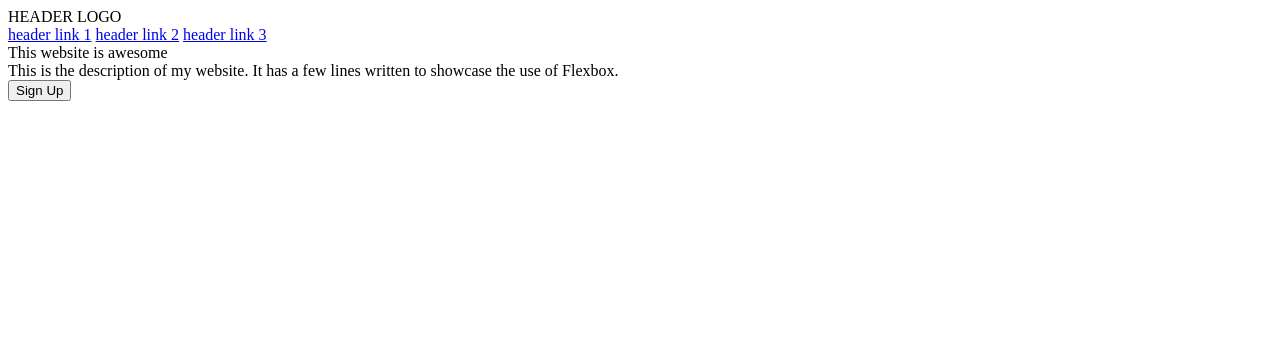
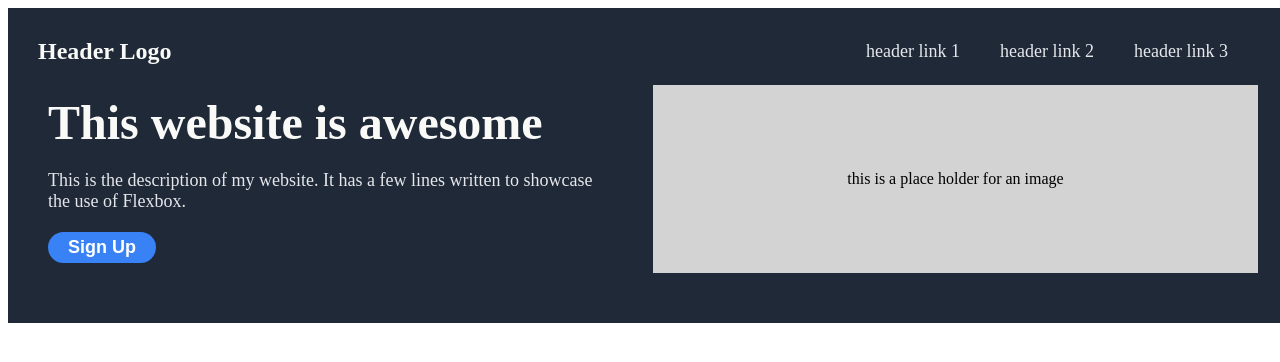
Before and after one commit to selftitledpunk/Landing_Page, a website: page index.html in a window 1280 px wide. Drawn offline with Linux system fonts and the light colour scheme.

Commit message:
set up header styling

```diff
--- a/index.html
+++ b/index.html
@@ -4,31 +4,33 @@
     <meta charset="UTF-8" />
     <meta name="viewport" content="width=device-width, initial-scale=1.0" />
     <meta http-equiv="X-UA-Compatible" content="ie=edge" />
+    <link rel="stylesheet" href="/style.css" />
     <title>Landing Page</title>
   </head>
   <body>
     <div class="page">
       <div class="header">
         <div class="top-header">
-          <div class="logo">HEADER LOGO</div>
+          <div class="logo">Header Logo</div>
           <div class="links-header">
             <a href="#" class="header-link">header link 1</a>
             <a href="#" class="header-link">header link 2</a>
             <a href="#" class="header-link">header link 3</a>
           </div>
         </div>
-
+        <div class="header-main">
           <div class="header-content">
             <div class="header-title">This website is awesome</div>
             <div class="header-text">
-            This is the description of my website. It has a few lines written to
-            showcase the use of Flexbox.
+              This is the description of my website. It has a few lines written
+              to showcase the use of Flexbox.
             </div>
             <div class="header-button">
               <button>Sign Up</button>
             </div>
           </div>
-        <div class="header-img"></div>
+          <div class="header-img">this is a place holder for an image</div>
+        </div>
       </div>
     </div>
   </body>
--- a/style.css
+++ b/style.css
@@ -0,0 +1,79 @@
+.page {
+  display: flex;
+  width: 100vw;
+}
+
+.header {
+  display: flex;
+  flex-direction: column;
+  background-color: #1f2937;
+  width: 100vw;
+  padding: 30px;
+}
+
+.top-header {
+  display: flex;
+  justify-content: space-between;
+}
+
+.logo {
+  align-items: center;
+  font-size: 24px;
+  font-weight: bold;
+  color: #f9faf8;
+}
+
+.links-header {
+  display: flex;
+  align-items: center;
+  gap: 10px;
+}
+
+a,
+.header-text {
+  text-decoration: none;
+  color: #e5e7eb;
+  font-size: 18px;
+  margin-right: 30px;
+}
+
+.header-main {
+  display: flex;
+  justify-content: stretch;
+  align-items: stretch;
+  margin: 20px 0;
+}
+
+.header-content {
+  display: flex;
+  flex-direction: column;
+  gap: 20px;
+  flex: 1;
+  padding: 10px;
+  margin-right: 10px;
+}
+
+.header-title {
+  font-size: 48px;
+  font-weight: bolder;
+  color: #f9faf8;
+}
+
+.header-img {
+  display: flex;
+  background-color: lightgrey;
+  justify-content: center;
+  align-items: center;
+  padding: 10px;
+  flex: 1;
+}
+
+.header-button button {
+  font-weight: bold;
+  background-color: #3882f6;
+  color: white;
+  font-size: 18px;
+  padding: 5px 20px;
+  border: none;
+  border-radius: 20px;
+}
```
Lines whose indentation alone changed are shown as unchanged.
